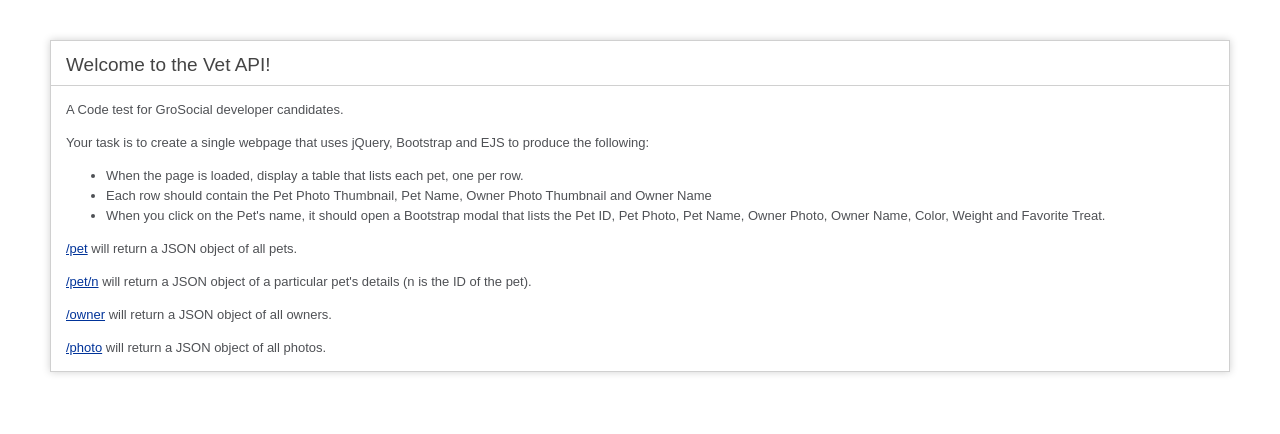
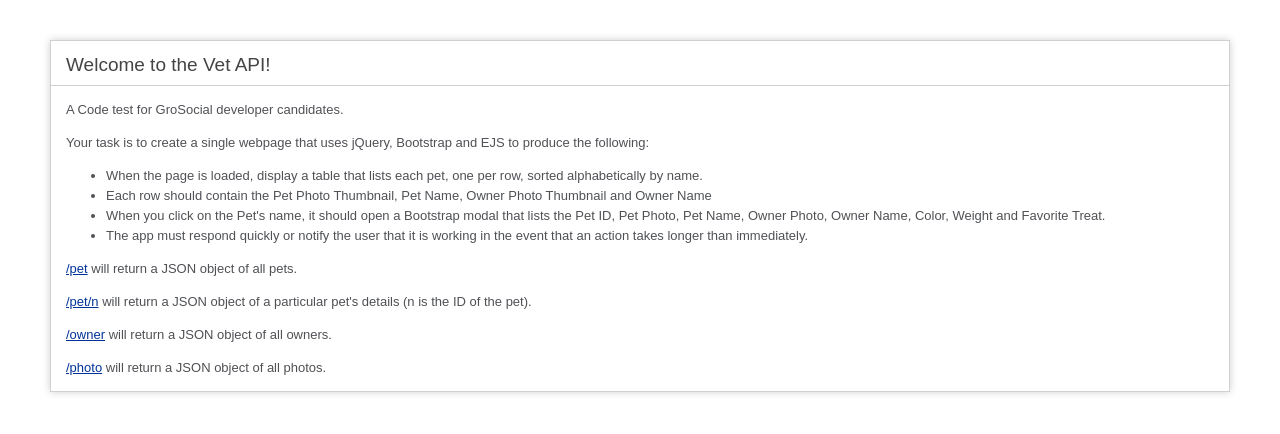
Before and after one commit to thuntergs/DeveloperTest, a CodeIgniter app: page / in a window 1280 px wide. Shown: the top 434 px of the page. Run offline with CodeIgniter, Linux system fonts and the light colour scheme.

Commit message:
additional instructions

```diff
--- a/backend/application/views/welcome_message.php
+++ b/backend/application/views/welcome_message.php
@@ -74,9 +74,10 @@
 		<p>
 			Your task is to create a single webpage that uses jQuery, Bootstrap and EJS to produce the following:
 			<ul>
-				<li>When the page is loaded, display a table that lists each pet, one per row.</li>
+				<li>When the page is loaded, display a table that lists each pet, one per row, sorted alphabetically by name.</li>
 				<li>Each row should contain the Pet Photo Thumbnail, Pet Name, Owner Photo Thumbnail and Owner Name</li>
 				<li>When you click on the Pet's name, it should open a Bootstrap modal that lists the Pet ID, Pet Photo, Pet Name, Owner Photo, Owner Name, Color, Weight and Favorite Treat.</li>
+				<li>The app must respond quickly or notify the user that it is working in the event that an action takes longer than immediately.</li>
 			</ul>
 		</p>
 
```
